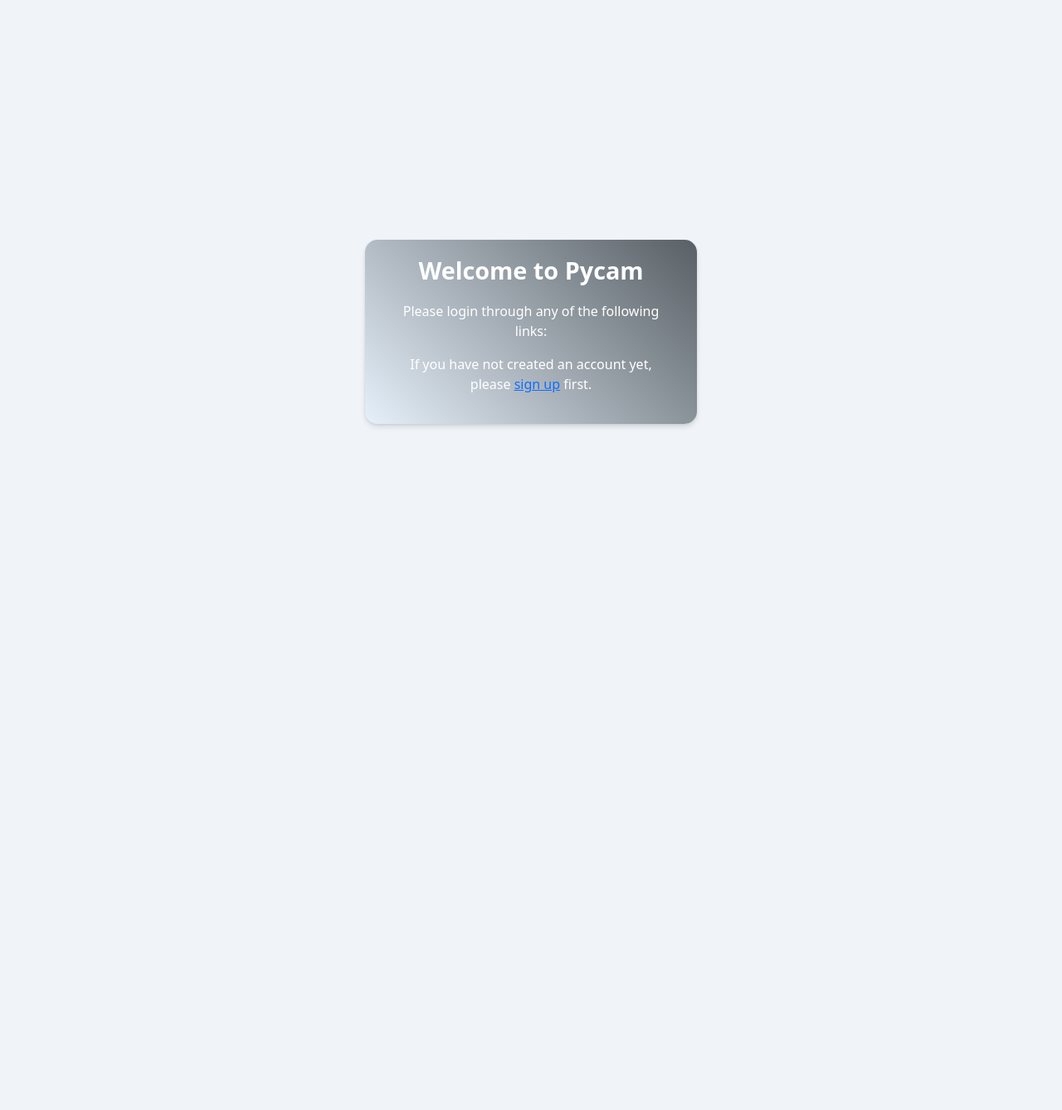
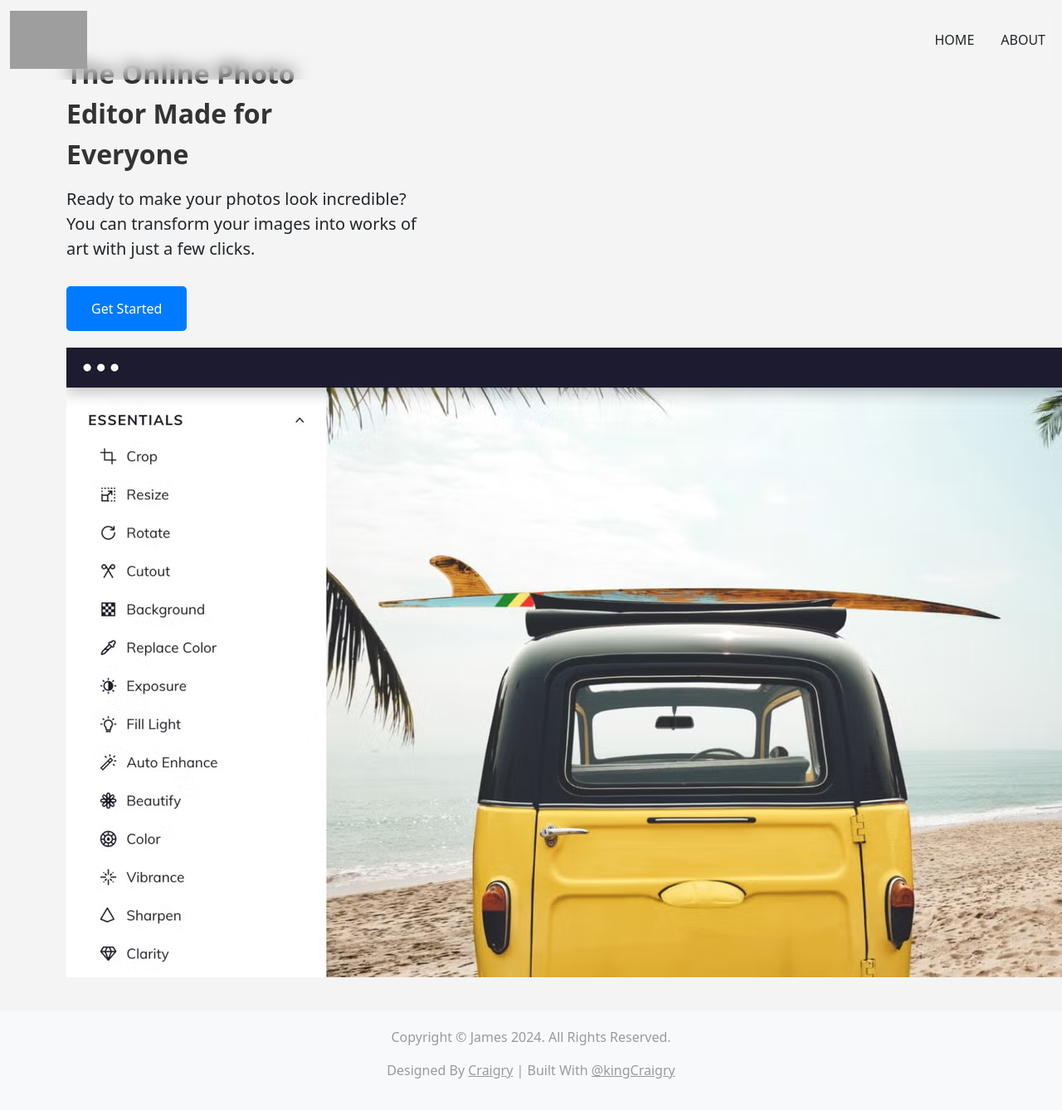
Before and after one commit to Craigryy/pycam, a Django app: page / in a window 1280 px wide; the page is wider, and only the part inside the window is pictured. Shown: that part at 83% size. Before the commit the page ends 515 px from the top of that part, so only its background shows below. Run offline with Django 5.2, Linux system fonts and the light colour scheme; some libraries are stand-ins or nearby versions; grey boxes are pictures that could not be loaded.

Commit message:
successful with effects

```diff
--- a/editor/static/css/base.css
+++ b/editor/static/css/base.css
@@ -9,12 +9,13 @@
     --blog-inactive: #4c5e68;
     --blog-category: #030d19;
     --blog-category-hover: #0b223f;
+
   }
 
 /* Apply border-box model globally */
-html {
+/* html {
     box-sizing: border-box;
-}
+} */
 
 *, *:before, *:after {
     box-sizing: inherit;
@@ -27,15 +28,17 @@ html {
     box-sizing: border-box;
 }
 
-body {
+/* body {
     height: 100%;
     margin: 0 auto;
     color: #231f20;
     background-color: #f0f4f8;
 
+}
+
 html, body {
-    overflow-x: hidden;
-  }
+  overflow-x: hidden;
+} */
 
 button {
     padding: 10px 20px;
@@ -90,7 +93,7 @@ button {
 }
 
   .navbar-toggler {
-    background-color: var(--blog-black);
+    background-color: var(--super-grey);
     border: 1px solid var(--blog-yellow);
     filter: brightness(0.5);
     margin-right: 20px;
@@ -98,7 +101,7 @@ button {
 
   /* Style for the hamburger icon */
   .navbar-toggler-icon {
-    background-color: var(--blog-yellow); /* Color of the bars (you can customize) */
+    background-color: var(--super-grey); /* Color of the bars (you can customize) */
     position: relative;
     width: 30px; /* Adjust the width of the icon */
     height: 2px; /* Adjust the thickness of the bars */
--- /dev/null
+++ b/editor/static/css/feature.css
@@ -0,0 +1,136 @@
+/* Base styling for the body */
+body {
+
+    min-height: 100vh; /* Ensure the body fills at least the full height of the viewport */
+    box-sizing: border-box; /* Include padding and border in element's total width/height */
+    margin-top: 30px;
+    padding: 0;
+    background-color: #f4f4f4;
+    overflow-x: hidden; /* Hide horizontal overflow */
+}
+
+/* Content container styling */
+.content-container {
+    max-width: 1200px;
+    margin: auto;
+    padding: 40px;
+    display: block;
+
+}
+.text-container {
+    width: 100%; /* Ensure it takes up full width when needed */
+    text-align: left; /* Align text to the left */
+    margin-bottom: 20px; /* Add space between text and other elements */
+}
+
+/* Heading styling for left alignment */
+.text-container h1 {
+    font-size: 20px;
+    color: #333;
+    font-weight: bold;
+    margin-bottom: 20px;
+    text-align: left; /* Explicitly set to align left */
+}
+
+/* Paragraph styling for left alignment */
+.text-container p {
+    font-size: 1.25rem;
+    line-height: 1.5;
+    margin-bottom: 30px;
+    text-align: left; /* Explicitly set to align left */
+}
+}
+
+/* Media query for screens 715px and above */
+@media (min-width: 715px) {
+    .content-container {
+        display: flex; /* Use flexbox for side-by-side layout */
+        align-items: flex-start; /* Align items to the top */
+    }
+
+    .text-container {
+        width: 50%; /* Take up half of the container */
+        padding-right: 20px; /* Space between text and image */
+    }
+
+    .image-edgee {
+        margin-top: 40px;
+        width: 50%; /* Take up half of the container */
+        height: 50px;
+        padding-left: 20px; /* Space between text and image */
+
+    }
+
+    .image-edgee img {
+        width: 100%;
+        height: auto;
+        border-radius: 15px;
+        box-shadow: 0px 10px 30px rgba(0, 0, 0, 0.1);
+    }
+}
+
+/* Media query for screens smaller than 715px */
+@media (max-width: 714px) {
+    .content-container {
+        display: block; /* Stack elements vertically */
+    }
+
+    .text-container {
+        width: 100%; /* Take up the full width */
+        text-align: center; /* Center text */
+        margin-bottom: 20px; /* Add space between text and image */
+    }
+
+    .image-edgee {
+        width: 100%; /* Take up full width */
+        text-align: center; /* Center the image */
+    }
+
+    .image-edgee img {
+        width: 90%; /* Adjust image width for smaller screens */
+        margin: auto;
+        border-radius: 15px;
+        box-shadow: 0px 10px 30px rgba(0, 0, 0, 0.1);
+    }
+}
+
+/* Text container styles */
+.text-container h1 {
+    font-size: 2.0rem;
+    color: #333;
+    font-weight: bold;
+    margin-bottom: 20px;
+}
+
+.text-container h1 span {
+    display: block;
+    margin-bottom: 10px;
+}
+
+/* Paragraph styling */
+.text-container p {
+    font-size: 1.25rem;
+    line-height: 1.5;
+    margin-bottom: 30px;
+}
+
+/* Button group styling */
+.button-group {
+    display: flex;
+    justify-content: left;
+    gap: 10px;
+
+}
+
+.button {
+    padding: 15px 30px;
+    background-color: #007bff;
+    color: white;
+    text-decoration: none;
+    border-radius: 5px;
+    transition: background-color 0.3s ease;
+}
+
+.button:hover {
+    background-color: #0056b3;
+}
--- /dev/null
+++ b/editor/static/css/footer.css
@@ -0,0 +1,25 @@
+.footer {
+    padding: 20px;
+    background-color: #f8f9fa; /* Light background color */
+    color: #9A9A9A; /* Text color */
+    bottom: 0; /* Align to the bottom */
+    left: 0; /* Align to the left */
+    right: 0; /* Align to the right */
+    justify-content: center;
+    align-items: center; /* Center the contents vertically*/
+    text-align: center;
+}
+
+
+.footer .underline {
+    text-decoration: underline; /* Underline links */
+    color: inherit; /* Make link color inherit from the parent */
+}
+
+.footer a {
+    color: #007BFF; /* Link color */
+}
+
+.footer a:hover {
+    text-decoration: none; /* Remove underline on hover */
+}
--- /dev/null
+++ b/editor/static/css/header.css
@@ -0,0 +1,9 @@
+.navbar {
+    background-color: transparent !important; /* Remove background color */
+    box-shadow: none; /* Remove shadow for a cleaner transparent look */
+}
+
+.navbar.fixed-top {
+    backdrop-filter: blur(10px); /* Optional: Adds a slight blur effect */
+    background-color: rgba(255, 255, 255, 0.6); /* Optional: Semi-transparent white */
+}
--- /dev/null
+++ b/editor/static/template/feature.html
@@ -0,0 +1,35 @@
+{% extends "base.html" %}
+{% load static %}
+
+{% block extra_css %}
+<link rel="stylesheet" href="{% static 'css/feature.css' %}">
+{% endblock extra_css %}
+
+{% block content %}
+{% include "snippet_header.html" %}
+
+<div class="content-container">
+    <div class="text-container">
+        <h1>
+            <span>The Online Photo</span>
+            <span>Editor Made for </span>
+            <span>Everyone</span>
+        </h1>
+        <p>Ready to make your photos look incredible? <br/>
+            You can transform your images into works of<br/>
+            art with just a few clicks.
+        </p>
+        <div class="button-group">
+            <a href="/login/" class="button button-primary">Get Started</a>
+        </div>
+    </div>
+    <div class="image-edgee">
+        <img class="image-edgee" alt="UI of BeFunky's photo editor with an image of a VW bus on the beach"
+             src="{% static 'images/pycam.avif' %}" class="footer-icon" />
+    </div>
+</div>
+
+
+{% include "snippet_footer.html" %}
+
+{% endblock %}
--- /dev/null
+++ b/editor/static/template/snippet_footer.html
@@ -0,0 +1,17 @@
+{% load static %}
+
+<link rel="stylesheet" href="{% static 'css/footer.css' %}">
+
+<footer class="footer">
+    <p>
+        Copyright © James <span id="current-year"></span>. All Rights Reserved.
+    </p>
+    <p>
+        Designed By <a class="underline" href="https://twitter.com/kingCraigry_">Craigry</a> | Built With
+        <a class="underline" href="https://twitter.com/kingCraigry">@kingCraigry</a>
+    </p>
+</footer>
+
+<script>
+    document.getElementById("current-year").textContent = new Date().getFullYear();
+</script>
--- a/editor/static/template/snippet_header.html
+++ b/editor/static/template/snippet_header.html
@@ -1,26 +1,18 @@
-{% load i18n %}
 {% load static %}
 
 <!-- Navigation bar -->
-<nav class="navbar navbar-expand-lg navbar-light bg-white fixed-top shadow-sm">
+<nav class="navbar navbar-expand-lg navbar-light fixed-top">
     <div class="container-fluid">
         <a class="navbar-brand" href="/">
-            <img src="{% static 'images/torylogo.jpeg' %}" alt="Campus Anon Logo" style="height: 70px;">
+            <img src="{% static 'images/lobgo.jpg' %}" alt="Pycam Logo" style="height: 70px;">
         </a>
         <button class="navbar-toggler" type="button" data-bs-toggle="collapse" data-bs-target="#navbarNav" aria-controls="navbarNav" aria-expanded="false" aria-label="Toggle navigation">
             <span class="navbar-toggler-icon"></span>
         </button>
         <div class="collapse navbar-collapse" id="navbarNav">
-            <ul class="navbar-nav ms-lg-auto gap-lg-3 text-center"> <!-- Center the items -->
-
+            <ul class="navbar-nav ms-lg-auto gap-lg-3 text-center">
                 <li class="nav-item">
                     <a class="nav-link text-dark" href="/">HOME</a>
-                </li>
-                <li class="nav-item">
-                    <a class="nav-link text-dark" href="https://svjames.com/">CAMPUS</a>
-                </li>
-                <li class="nav-item">
-                    <a class="nav-link text-dark" href="/blog/">BLOG</a>
                 </li>
                 <li class="nav-item">
                     <a class="nav-link text-dark" href="https://svjames.com/">ABOUT</a>
@@ -29,3 +21,21 @@
         </div>
     </div>
 </nav>
+
+<!-- Custom CSS -->
+<link rel="stylesheet" href="{% static 'css/header.css' %}">
+
+<!-- JavaScript to toggle navbar style on scroll -->
+<script>
+    document.addEventListener("DOMContentLoaded", function () {
+        const navbar = document.querySelector(".navbar");
+
+        window.addEventListener("scroll", function () {
+            if (window.scrollY > 50) {
+                navbar.classList.add("scrolled");
+            } else {
+                navbar.classList.remove("scrolled");
+            }
+        });
+    });
+</script>
--- a/editor/urls.py
+++ b/editor/urls.py
@@ -2,6 +2,12 @@ from django.urls import path
 from . import views
 
 urlpatterns = [
-    path('', views.login, name='login'),  # Root URL for the login page
+    path('', views.feature, name='feature'),  # Root URL for the login page
     path('home/', views.homepage, name='home'),  # URL for the homepage
+    path('login/',views.login,name='login'),
+    path('upload/', views.upload_image, name='upload_image'),
+    path('save-edited-image/', views.save_edited_image, name='save_edited_image'),
+    path('edit/<int:image_id>/', views.edit_image, name='edit_image'),
+    path('image/<int:image_id>/', views.view_image, name='view_image'),
+    path('delete/<int:image_id>/', views.delete_image, name='delete_image'),
 ]
--- a/editor/views.py
+++ b/editor/views.py
@@ -1,7 +1,18 @@
 from django.contrib.auth import logout
 from django.contrib.auth import authenticate
-from django.shortcuts import render, redirect
 from django.contrib.auth import authenticate, login as auth_login
+from django.shortcuts import render, redirect, get_object_or_404
+from django.contrib.auth.decorators import login_required
+from .form import ImageEditForm
+from .models import Image, ImageEdit
+from .effects import ApplyEffects
+import base64
+import os
+from django.core.files.base import ContentFile
+from django.http import JsonResponse
+from django.shortcuts import render
+from .models import ImageEdit
+from django.conf import settings
 
 def login(request):
     if request.user.is_authenticated:
@@ -21,8 +32,45 @@ def login(request):
     return render(request, 'login.html')
 
 
-def home_css_view(request):
-    return render(request, 'welcome_page_img.css.html', content_type='text/css')
+def homepage(request):
+    # Query images uploaded by the current user
+    images = ImageEdit.objects.filter(user=request.user)
+    return render(request, 'homepage.html', {'images': images})
+
+
+def upload_image(request):
+    if request.method == 'POST' and request.FILES['image']:
+        # Assuming you have an ImageEditForm that handles the image
+        form = ImageEditForm(request.POST, request.FILES)
+        if form.is_valid():
+            image = form.save(commit=False)
+            image.user = request.user  # Associate the image with the user
+            image.save()
+
+            # After uploading, redirect to home page
+            return redirect('home')
+    else:
+        form = ImageEditForm()
+
+    return render(request, 'homepage.html', {'form': form})
+
+
+def delete_image(request, image_id):
+    # Fetch the image object to delete, ensuring it's the correct user
+    image = get_object_or_404(ImageEdit, id=image_id, user=request.user)
+
+    # Delete the image
+    image.delete()
+
+    # After deletion, redirect to the home page
+    return redirect('home')
+
+
+def view_image(request, image_id):
+    image = get_object_or_404(ImageEdit, id=image_id, user=request.user)
+    print(f"Image ID: {image.id}")  # This will show the image ID in the server logs
+    return render(request, 'homepage.html', {'image': image})
+
 
 def custom_404(request, exception):
     return render(request, '404.html', status=404)
@@ -31,15 +79,109 @@ def custom_404(request, exception):
 def custom_500(request):
     return render(request, '500.html', status=500)
 
-# class HomeView(LoginRequiredMixin, TemplateView):
-#     """Authenticated home view."""
-#     template_name = "home.html"
-#     login_url = "/"  # Redirect to login if not authenticated
-
-def homepage(request):
-    return render(request, 'homepage.html')
+def feature(request):
+    return render(request, 'feature.html')
 
 
 def custom_logout(request):
     logout(request)
     return redirect('/')  # Redirect to the custom login page
+
+
+@login_required
+def edit_image(request, image_id):
+    """View to apply effects to the image."""
+    image_instance = get_object_or_404(Image, id=image_id, user=request.user)
+
+    if request.method == 'POST':
+        effect = request.POST.get('effect')
+        if effect:
+            effect_result = ApplyEffects.apply_effect(image_instance.image.path, effect)
+            if "applied successfully" in effect_result:
+                # Create a new ImageEdit instance for the edited image
+                edited_image = image_instance.image.path.replace('images', 'edited')
+                edited_instance = ImageEdit(
+                    user=request.user,
+                    original_image=image_instance.image,
+                    edited_image=edited_image,
+                    effect_applied=effect
+                )
+                edited_instance.save()
+
+                # Redirect to the view_image page to display the edited image
+                return redirect('view_image', image_id=edited_instance.id)
+
+    # If GET request, show available effects
+    effects = ApplyEffects.get_effect_names()
+    return render(request, 'edit_image.html', {
+        'image': image_instance,
+        'effects': effects
+    })
+
+
+
+from PIL import Image as PILImage
+import os
+from django.core.files.base import ContentFile
+from django.conf import settings
+from django.http import JsonResponse
+from .models import ImageEdit
+
+def create_thumbnail(image, size=(100, 100)):
+    """
+    Create a thumbnail for the uploaded image.
+    :param image: Image object.
+    :param size: Tuple (width, height) for resizing the image.
+    :return: Thumbnail image content.
+    """
+    # Open the image file
+    img = PILImage.open(image)
+
+    # Resize the image to create a thumbnail
+    img.thumbnail(size)
+
+    # Save the thumbnail to a memory buffer (instead of saving it directly)
+    from io import BytesIO
+    thumb_io = BytesIO()
+    img.save(thumb_io, 'PNG')
+    thumb_io.seek(0)
+
+    # Return a ContentFile so it can be saved in the Image model
+    return ContentFile(thumb_io.read(), name=f'thumbnails/{os.path.basename(image.name)}')
+
+def save_edited_image(request):
+    if request.method == "POST" and request.headers.get('X-Requested-With') == 'XMLHttpRequest':
+        image_data = request.POST.get('image_data')
+        if image_data:
+            # Extract the image content from the base64 data
+            image_data = image_data.split(';base64,')[1]
+            decoded_image = base64.b64decode(image_data)
+
+            # Save the image as a new file
+            file_name = 'edited_image.png'
+            file_path = os.path.join(settings.MEDIA_ROOT, 'edited', file_name)
+            with open(file_path, 'wb') as f:
+                f.write(decoded_image)
+
+            # Create the thumbnail image
+            image_file = ContentFile(decoded_image, name=file_name)
+            thumbnail = create_thumbnail(image_file)
+
+            # Save the image and thumbnail in the ImageEdit model
+            new_image = ImageEdit(
+                edited_image=image_file,
+                effect_applied="custom_effect",  # You can set the effect name here
+            )
+            new_image.save()
+
+            # Save the thumbnail to a model if needed (optional)
+            thumbnail_file_name = f'thumbnail_{file_name}'
+            thumbnail_path = os.path.join(settings.MEDIA_ROOT, 'thumbnails', thumbnail_file_name)
+            with open(thumbnail_path, 'wb') as thumb_file:
+                thumb_file.write(thumbnail.read())
+
+            return JsonResponse({'success': True, 'message': 'Image and Thumbnail saved successfully.'})
+
+        return JsonResponse({'success': False, 'message': 'No image data received.'})
+
+    return JsonResponse({'success': False, 'message': 'Invalid request.'})
--- a/pycam/settings.py
+++ b/pycam/settings.py
@@ -169,6 +169,10 @@ STATICFILES_DIRS = [
 ]
 
 
+MEDIA_URL = '/media/'  # URL to access media files
+MEDIA_ROOT = os.path.join(BASE_DIR, 'media')  # Directory to store uploaded files
+
+
 # staticfiles
 STATIC_ROOT = os.path.join(BASE_DIR, 'static')
 STATIC_URL = '/static/'
```
Also changed, not shown: editor/effects.py (added, +116 -0 lines), editor/form.py (added, +9 -0 lines), editor/models.py (+13 -2 lines), editor/static/template/homepage.html (+148 -0 lines), editor/migrations/0002_alter_image_image_alter_image_user_imageedit.py (added), editor/static/images/logo.jpg (added), editor/static/images/pycam.avif (added).
